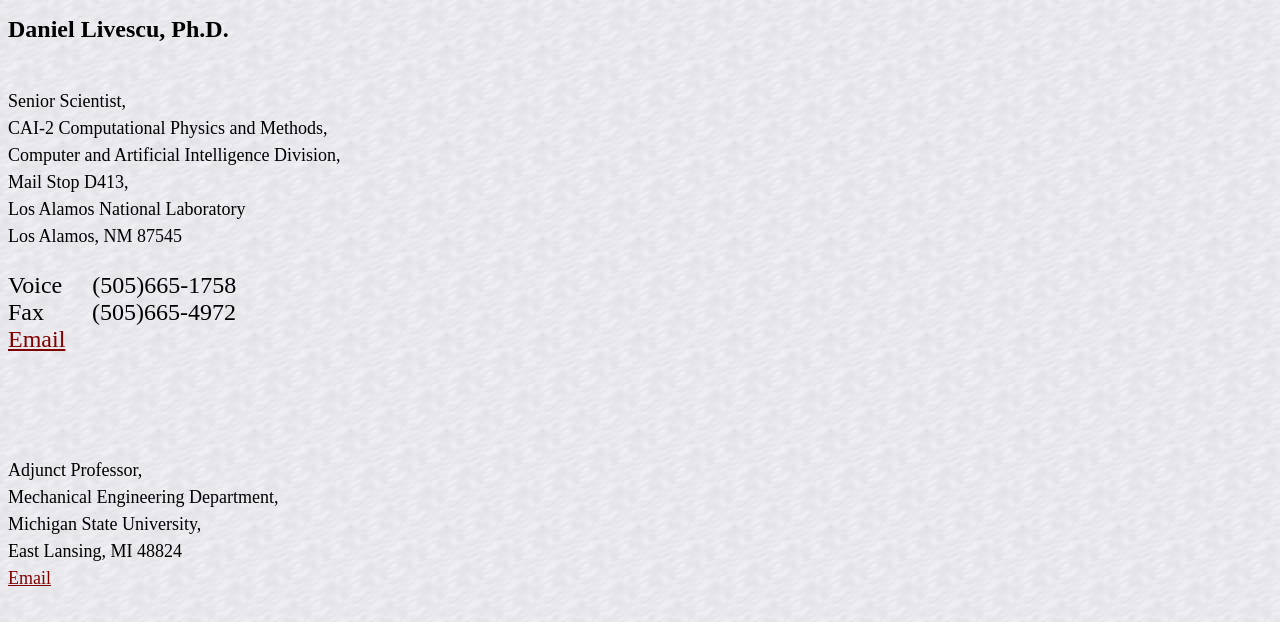
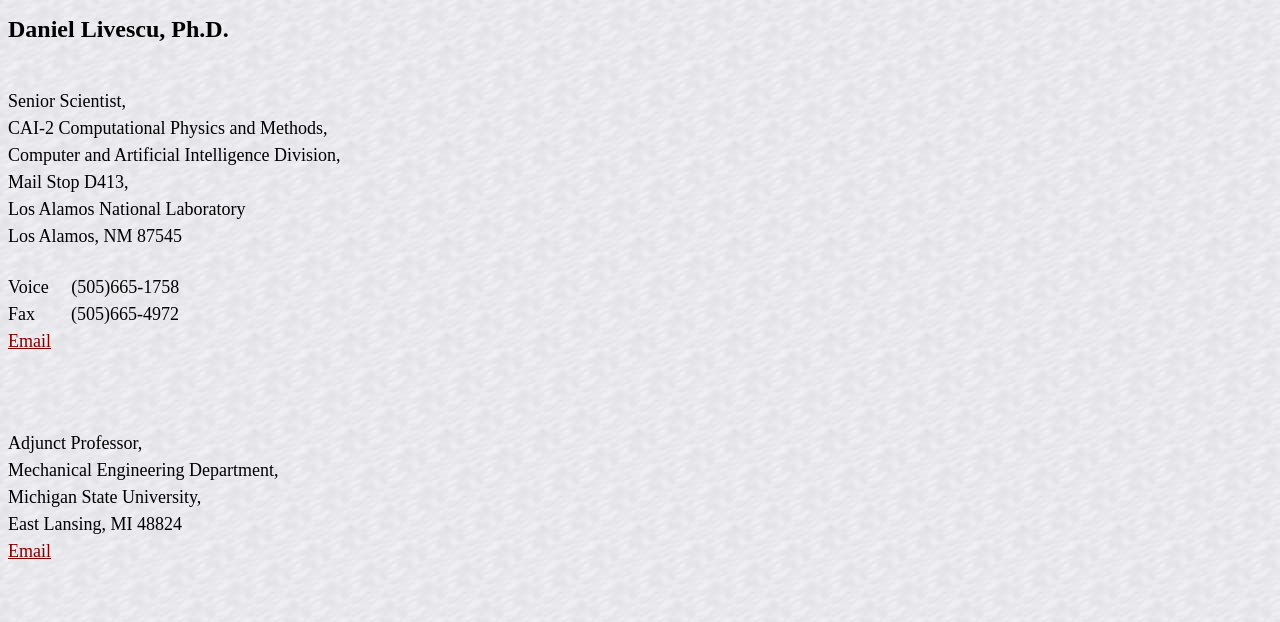
Before and after one commit to dlivescu/dlivescu.github.io, a plain HTML site: page frames/address.html in a window 1280 px wide. Drawn offline with Linux system fonts and the light colour scheme.

Commit message:
Change font size from 5 to 4 in address.html

```diff
--- a/frames/address.html
+++ b/frames/address.html
@@ -12,7 +12,7 @@ Computer and Artificial Intelligence Division,<br>
 Mail Stop D413,<br>
 Los Alamos National Laboratory<br>
 Los Alamos, NM 87545</font> </p>
-  <p><font size="5" style="font-family: times new roman,times,serif;">
+  <p><font size="4" style="font-family: times new roman,times,serif;">
 Voice &nbsp;&nbsp;&nbsp; (505)665-1758<br>
 Fax &nbsp;&nbsp;&nbsp;&nbsp;&nbsp;&nbsp; (505)665-4972<br>
 <script language=JavaScript>
@@ -23,7 +23,7 @@ Fax &nbsp;&nbsp;&nbsp;&nbsp;&nbsp;&nbsp; (505)665-4972<br>
    document.write("<a href=" + "mail" + "to:" + email + "@" + emailHost+
 ">" + contact + "</a>")
    //-->
-</script> </font> </p> <br><br>
+</script> </font> </p> <br>
  <p><font size="4"style="font-family: times new roman,times,serif;">
  Adjunct Professor,<br>
  Mechanical Engineering Department,<br>
```
